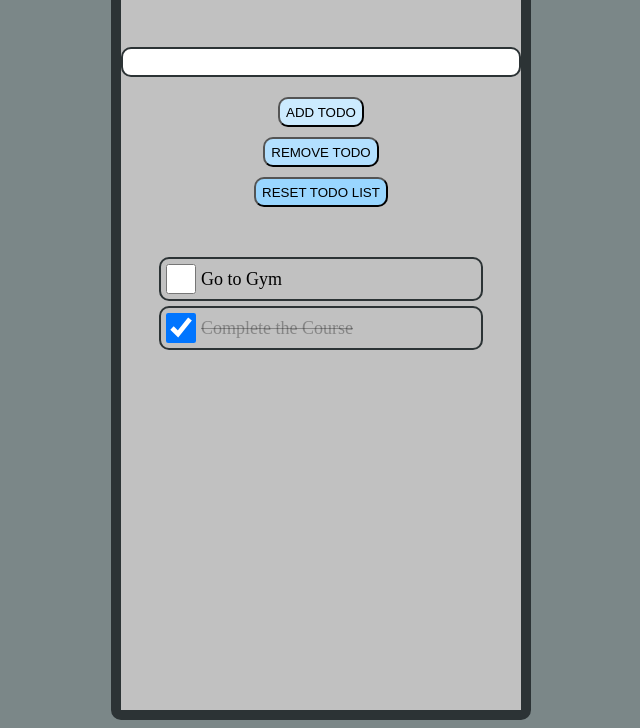
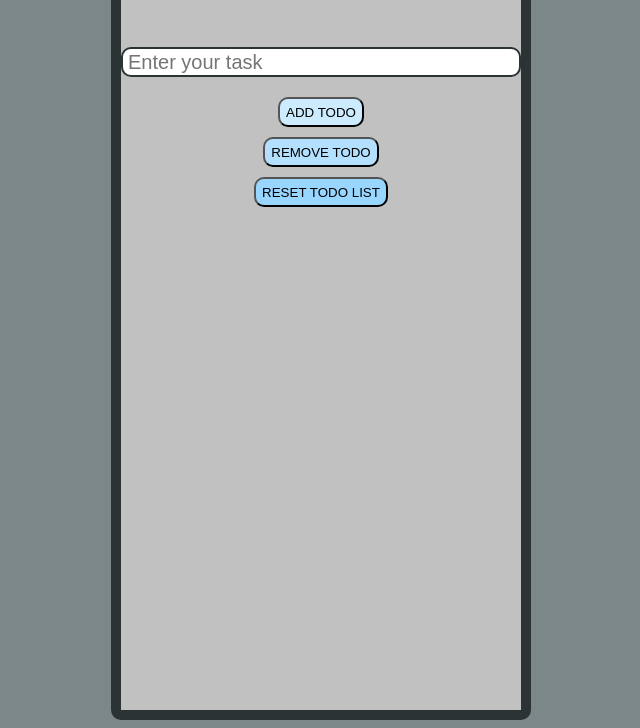
Before and after one commit to sudhanshu1999/TODO-Application, a plain HTML site: page index.html in a window 1280 px wide. Shown: the part 108-836 px from the top of the page, without its empty margins (319-959 px from the left). Drawn offline with Linux system fonts and the light colour scheme.

Commit message:
Update index.html

```diff
--- a/index.html
+++ b/index.html
@@ -8,15 +8,15 @@
 	<div id="container">
 		<div class="controls">
 			<h1>My Awesome TODO</h1>
-			<input type="text" id="input"><br>
+			<input type="text" id="input"  placeholder="Enter your task"><br>
 			<button type="button" id="add">ADD TODO</button><br>
 			<button type="button" id="remove">REMOVE TODO</button><br>
 			<button type="button" id="reset">RESET TODO LIST</button>
 		</div>
 		<ul id="list">
-			<li class="mycheck"><input type="checkbox"  id="check"><label>Go to Gym</label></li>
+<!-- 			<li class="mycheck"><input type="checkbox"  id="check"><label>Go to Gym</label></li>
 
-			<li class="mycheck"><input type="checkbox"  id="check" checked><label>Complete the Course</label></li>
+			<li class="mycheck"><input type="checkbox"  id="check" checked><label>Complete the Course</label></li> -->
 		</ul>
 
 
```
